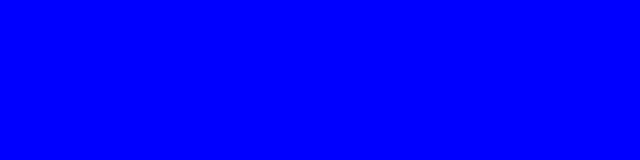
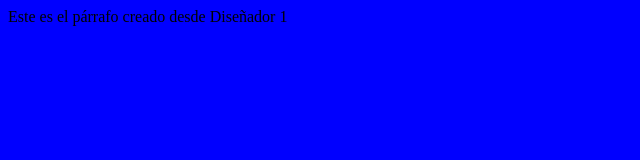
Before and after one commit to Alejo1807/Prueba2, a plain HTML site: page index.html in a window 1280 px wide. Shown: the whole page, without its empty margins (0-640 px from the left). Drawn offline with Linux system fonts and the light colour scheme.

Commit message:
Creando párrafo desde diseñador 1

```diff
--- a/index.html
+++ b/index.html
@@ -18,6 +18,8 @@
 
 
 
+<P>Este es el párrafo creado desde Diseñador 1</P>
+
 </body>
 
 
```
